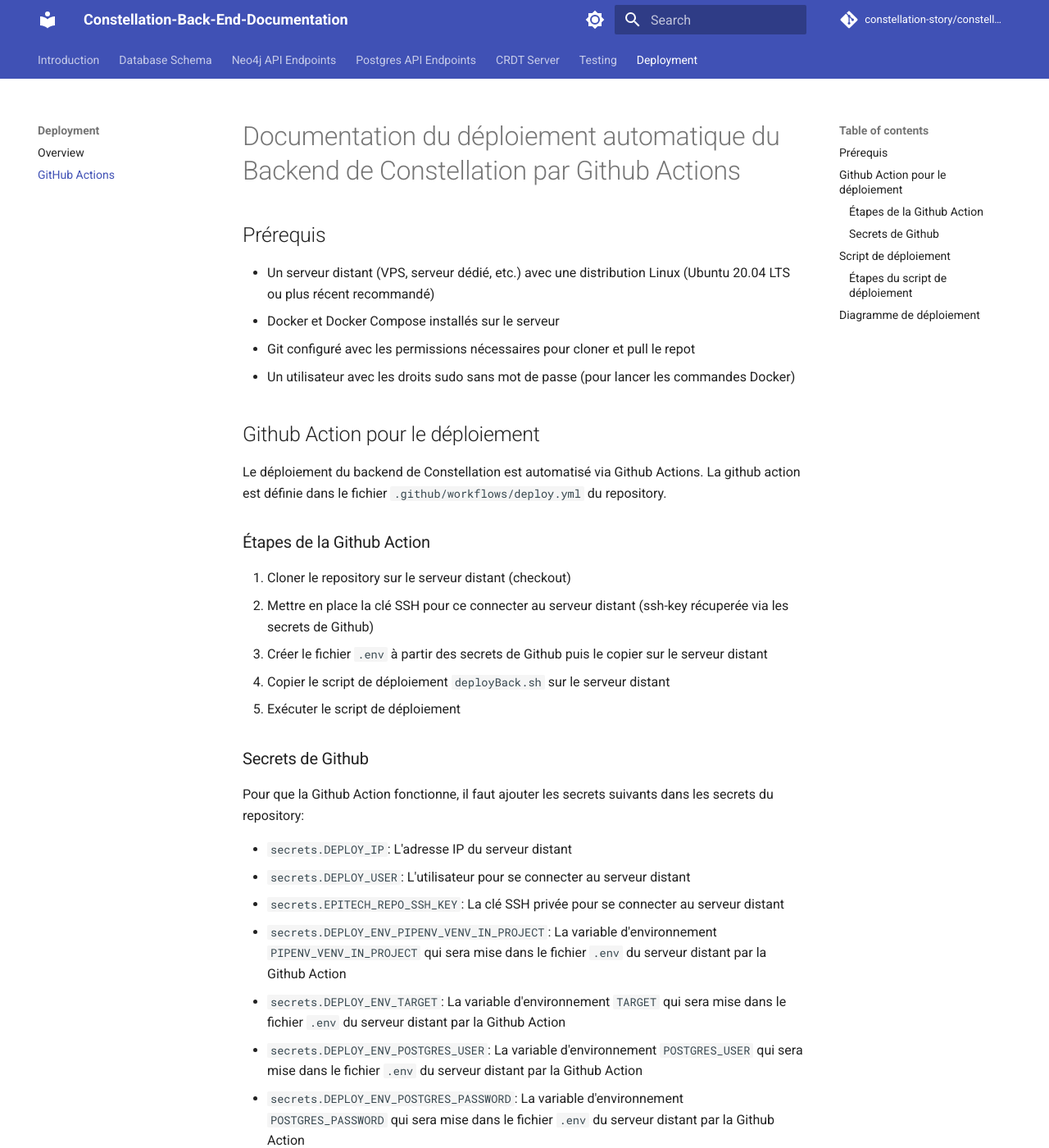
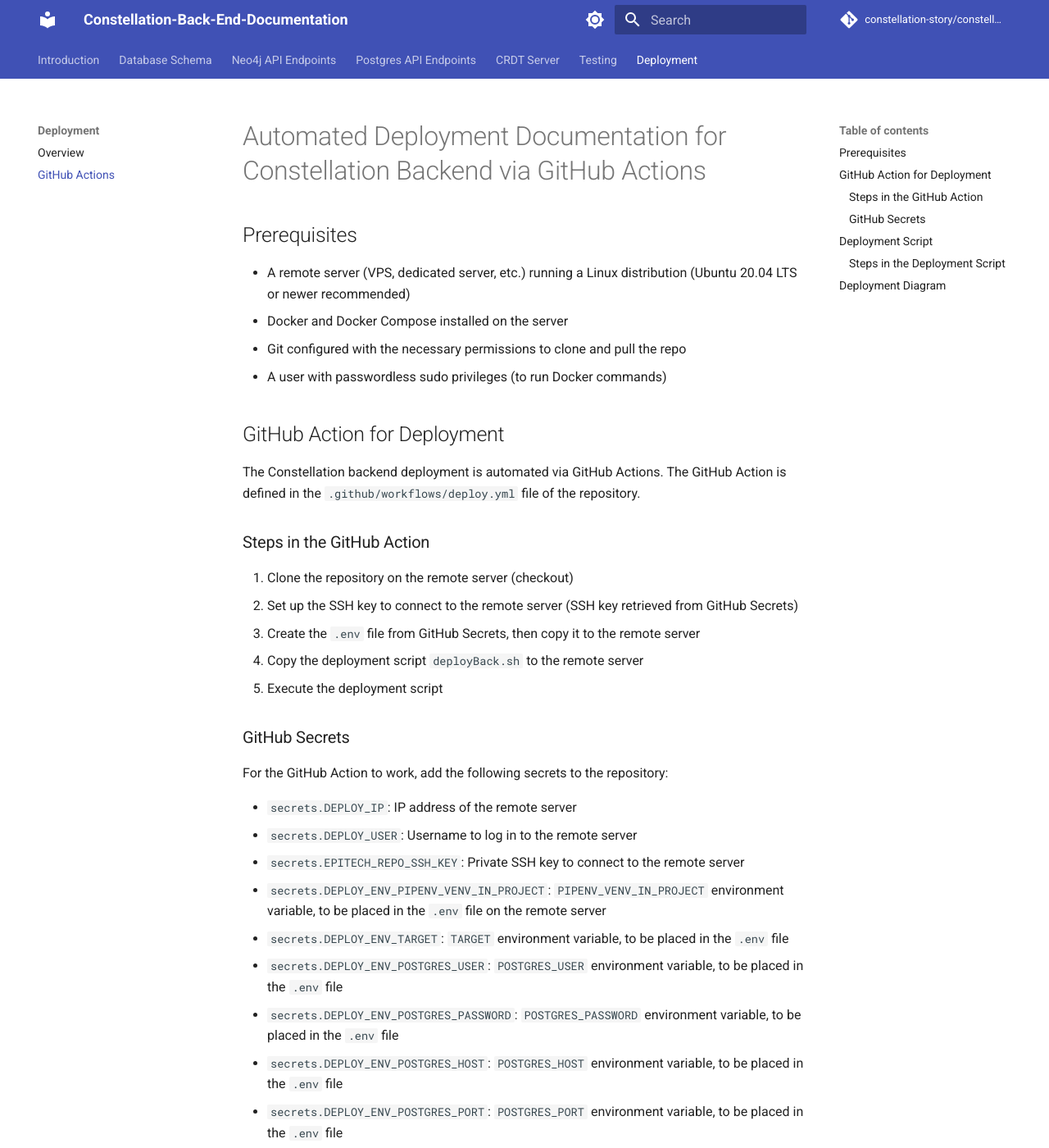
Before and after one commit to Kenan-Blasius/doc-constellation-backend, an MkDocs documentation site: the page built from docs/deployment/github_actions.md, in a window 1280 px wide and 1400 px high. Shown: the whole window at 82% size. Built offline with MkDocs 1.6.1 and Material for MkDocs 9.7.7, drawn with Linux system fonts in a browser that asks for light colours; comment, search, counter and statistics services are not loaded; some of the changed text lies outside the part shown.

Commit message:
Automated push: 2025-06-24 16:52:16 modification to doc website

````diff
--- a/docs/deployment/github_actions.md
+++ b/docs/deployment/github_actions.md
@@ -1,94 +1,94 @@
-# Documentation du déploiement automatique du Backend de Constellation par Github Actions
+# Automated Deployment Documentation for Constellation Backend via GitHub Actions
 
-## Prérequis
+## Prerequisites
 
-- Un serveur distant (VPS, serveur dédié, etc.) avec une distribution Linux (Ubuntu 20.04 LTS ou plus récent recommandé)
-- Docker et Docker Compose installés sur le serveur
-- Git configuré avec les permissions nécessaires pour cloner et pull le repot
-- Un utilisateur avec les droits sudo sans mot de passe (pour lancer les commandes Docker)
+- A remote server (VPS, dedicated server, etc.) running a Linux distribution (Ubuntu 20.04 LTS or newer recommended)
+- Docker and Docker Compose installed on the server
+- Git configured with the necessary permissions to clone and pull the repo
+- A user with passwordless sudo privileges (to run Docker commands)
 
-## Github Action pour le déploiement
+## GitHub Action for Deployment
 
-Le déploiement du backend de Constellation est automatisé via Github Actions.
-La github action est définie dans le fichier `.github/workflows/deploy.yml` du repository.
+The Constellation backend deployment is automated via GitHub Actions.
+The GitHub Action is defined in the `.github/workflows/deploy.yml` file of the repository.
 
-### Étapes de la Github Action
+### Steps in the GitHub Action
 
-1. Cloner le repository sur le serveur distant (checkout)
-2. Mettre en place la clé SSH pour ce connecter au serveur distant (ssh-key récuperée via les secrets de Github)
-3. Créer le fichier `.env` à partir des secrets de Github puis le copier sur le serveur distant
-4. Copier le script de déploiement `deployBack.sh` sur le serveur distant
-5. Exécuter le script de déploiement
+1. Clone the repository on the remote server (checkout)
+2. Set up the SSH key to connect to the remote server (SSH key retrieved from GitHub Secrets)
+3. Create the `.env` file from GitHub Secrets, then copy it to the remote server
+4. Copy the deployment script `deployBack.sh` to the remote server
+5. Execute the deployment script
 
-### Secrets de Github
+### GitHub Secrets
 
-Pour que la Github Action fonctionne, il faut ajouter les secrets suivants dans les secrets du repository:
+For the GitHub Action to work, add the following secrets to the repository:
 
-- `secrets.DEPLOY_IP`: L'adresse IP du serveur distant
-- `secrets.DEPLOY_USER`: L'utilisateur pour se connecter au serveur distant
-- `secrets.EPITECH_REPO_SSH_KEY`: La clé SSH privée pour se connecter au serveur distant
-- `secrets.DEPLOY_ENV_PIPENV_VENV_IN_PROJECT`: La variable d'environnement `PIPENV_VENV_IN_PROJECT` qui sera mise dans le fichier `.env` du serveur distant par la Github Action
-- `secrets.DEPLOY_ENV_TARGET`: La variable d'environnement `TARGET` qui sera mise dans le fichier `.env` du serveur distant par la Github Action
-- `secrets.DEPLOY_ENV_POSTGRES_USER`: La variable d'environnement `POSTGRES_USER` qui sera mise dans le fichier `.env` du serveur distant par la Github Action
-- `secrets.DEPLOY_ENV_POSTGRES_PASSWORD`: La variable d'environnement `POSTGRES_PASSWORD` qui sera mise dans le fichier `.env` du serveur distant par la Github Action
-- `secrets.DEPLOY_ENV_POSTGRES_HOST`: La variable d'environnement `POSTGRES_HOST` qui sera mise dans le fichier `.env` du serveur distant par la Github Action
-- `secrets.DEPLOY_ENV_POSTGRES_PORT`: La variable d'environnement `POSTGRES_PORT` qui sera mise dans le fichier `.env` du serveur distant par la Github Action
-- `secrets.DEPLOY_ENV_POSTGRES_DB`: La variable d'environnement `POSTGRES_DB` qui sera mise dans le fichier `.env` du serveur distant par la Github Action
-- `secrets.DEPLOY_ENV_JWT_SECRET_KEY`: La variable d'environnement `JWT_SECRET_KEY` qui sera mise dans le fichier `.env` du serveur distant par la Github Action
+- `secrets.DEPLOY_IP`: IP address of the remote server
+- `secrets.DEPLOY_USER`: Username to log in to the remote server
+- `secrets.EPITECH_REPO_SSH_KEY`: Private SSH key to connect to the remote server
+- `secrets.DEPLOY_ENV_PIPENV_VENV_IN_PROJECT`: `PIPENV_VENV_IN_PROJECT` environment variable, to be placed in the `.env` file on the remote server
+- `secrets.DEPLOY_ENV_TARGET`: `TARGET` environment variable, to be placed in the `.env` file
+- `secrets.DEPLOY_ENV_POSTGRES_USER`: `POSTGRES_USER` environment variable, to be placed in the `.env` file
+- `secrets.DEPLOY_ENV_POSTGRES_PASSWORD`: `POSTGRES_PASSWORD` environment variable, to be placed in the `.env` file
+- `secrets.DEPLOY_ENV_POSTGRES_HOST`: `POSTGRES_HOST` environment variable, to be placed in the `.env` file
+- `secrets.DEPLOY_ENV_POSTGRES_PORT`: `POSTGRES_PORT` environment variable, to be placed in the `.env` file
+- `secrets.DEPLOY_ENV_POSTGRES_DB`: `POSTGRES_DB` environment variable, to be placed in the `.env` file
+- `secrets.DEPLOY_ENV_JWT_SECRET_KEY`: `JWT_SECRET_KEY` environment variable, to be placed in the `.env` file
 
-## Script de déploiement
+## Deployment Script
 
-Le script de déploiement `deployBack.sh` est exécuté sur le serveur distant par la Github Action.
+The deployment script `deployBack.sh` is executed on the remote server by the GitHub Action.
 
-### Étapes du script de déploiement
+### Steps in the Deployment Script
 
-1. Vérifier que git et docker sont installés sur le serveur
-2. Vérifier si le repository a déjà été cloné sur le serveur
-   - Si oui, pull le repository
-   - Si non, cloner le repository
-3. Copier le fichier `.env` depuis celui créé par la Github Action (deployDotEnv) dans le repository
-   - Si le fichier `~/depoyDotEnv` est présent sur le serveur, il sera copié et renommé en `.env` dans le repository
-   - Sinon, si le fichier `~/depoyDotEnv` n'est pas présent:
-     - ET que le repository contient déjà un fichier `.env`, on continue
-     - ET que le repository ne contient pas de fichier `.env`, on arrête le déploiement
-4. Se rendre dans le repository cloné
-5. Arrêter et supprimer les containers Docker existants (`docker compose down`)
-6. Lancer les containers Docker (`docker compose up -d`)
-7. Créer un fichier `deployStatus.txt` pour indiquer que le déploiement a été effectué et à quelle date
+1. Verify that Git and Docker are installed on the server
+2. Check if the repository has already been cloned on the server
+   - If yes, pull the repository
+   - If no, clone the repository
+3. Copy the `.env` file created by the GitHub Action (`deployDotEnv`) into the repository
+   - If the file `~/deployDotEnv` exists on the server, copy it and rename it to `.env` in the repository
+   - Otherwise, if `~/deployDotEnv` is not present:
+     - **And** the repository already contains a `.env` file, continue
+     - **And** the repository does not contain a `.env` file, abort the deployment
+4. Change into the cloned repository directory
+5. Stop and remove existing Docker containers (`docker compose down`)
+6. Start the Docker containers (`docker compose up -d`)
+7. Create a `deployStatus.txt` file to indicate that deployment was completed and on which date
 
-## Diagramme de déploiement
+## Deployment Diagram
 
 ```mermaid
 graph TD;
-   subgraph Serveur
+   subgraph Server
    direction TB
-      A[Éxecute deployBack.sh] --> B[Git et Docker installés?];
-      B -->|Oui| C[Repository déjà cloné?];
-      B -->|Non| P[Erreur];
-      C --> D[Oui];
-      C --> E[Non];
+      A[Run deployBack.sh] --> B[Are Git and Docker installed?];
+      B -->|Yes| C[Is the repository already cloned?];
+      B -->|No| P[Error];
+      C --> D[Yes];
+      C --> E[No];
       D -->|Pull| F;
-      E -->|Clone| F[Repository à jour];
-      F --> G[deployDotEnv existe];
-      F --> H[deployDotEnv n'existe pas];
+      E -->|Clone| F[Repository up to date];
+      F --> G[deployDotEnv exists];
+      F --> H[deployDotEnv does not exist];
 
-      subgraph Gestion du .env
-         G --> I[Copie et renomme en .env];
-         H --> J[Un .env existe déjà dans le repository];
-         H --> K[Erreur];
+      subgraph .env Handling
+         G --> I[Copy and rename to .env];
+         H --> J[Existing .env in repo];
+         H --> K[Error];
       end
 
-      J --> L[Se rend dans le repository];
+      J --> L[Change into repo directory];
       I --> L;
-      L --> M[Arrête et supprime les containers];
-      M --> N[Lance les containers];
-      N --> O[Crée deployStatus.txt];
-      O -->|Déploiement réussi | Success((Fin du Processus));
+      L --> M[Stop and remove containers];
+      M --> N[Start containers];
+      N --> O[Create deployStatus.txt];
+      O -->|Deployment successful| Success((End Process));
    end
    subgraph GitHub_Actions
       deploy.yml -->|Creates| deployDotEnv;
-      deployDotEnv -->|Copie| Serveur;
-      deploy.yml -->|Copies deployBack.sh| Serveur;
-      deploy.yml -->|SSH| Serveur;
+      deployDotEnv -->|Copies| Server;
+      deploy.yml -->|Copies deployBack.sh| Server;
+      deploy.yml -->|SSH| Server;
    end
 ```
````
